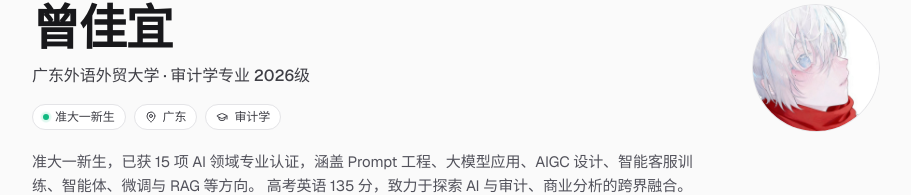
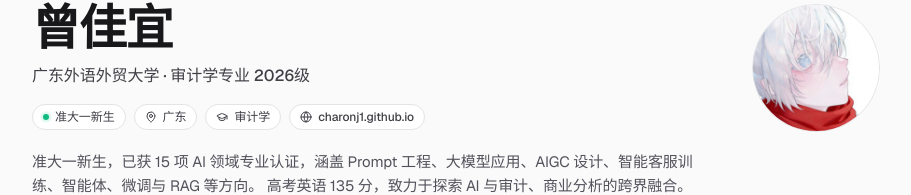
Before and after one commit to CharonJ1/CharonJ1.github.io, a plain HTML site: page index.html in a window 1280 px wide. Shown: the part 117-312 px from the top of the page, without its empty margins (184-1095 px from the left). Drawn offline with nearby package versions, Linux system fonts and the light colour scheme.

Commit message:
Add files via upload

```diff
--- a/index.html
+++ b/index.html
@@ -251,6 +251,10 @@
               <i data-lucide="graduation-cap" class="h-3 w-3"></i>
               审计学
             </span>
+            <a href="https://charonj1.github.io" target="_blank" rel="noopener" class="inline-flex items-center gap-1.5 rounded-full border border-zinc-200 bg-white px-2.5 py-1 text-xs font-medium text-zinc-700 transition-colors hover:border-zinc-400 hover:text-zinc-900">
+              <i data-lucide="globe" class="h-3 w-3"></i>
+              charonj1.github.io
+            </a>
           </div>
           <p class="mt-5 max-w-2xl text-[15px] leading-relaxed text-zinc-600">
             准大一新生，已获 15 项 AI 领域专业认证，涵盖 Prompt 工程、大模型应用、AIGC 设计、智能客服训练、智能体、微调与 RAG 等方向。
@@ -278,6 +282,7 @@
       <div class="hidden print:block mt-4 text-right text-sm text-zinc-600">
         <div>19865911001@139.com</div>
         <div>19865911001</div>
+        <div>charonj1.github.io</div>
       </div>
     </header>
 
```
